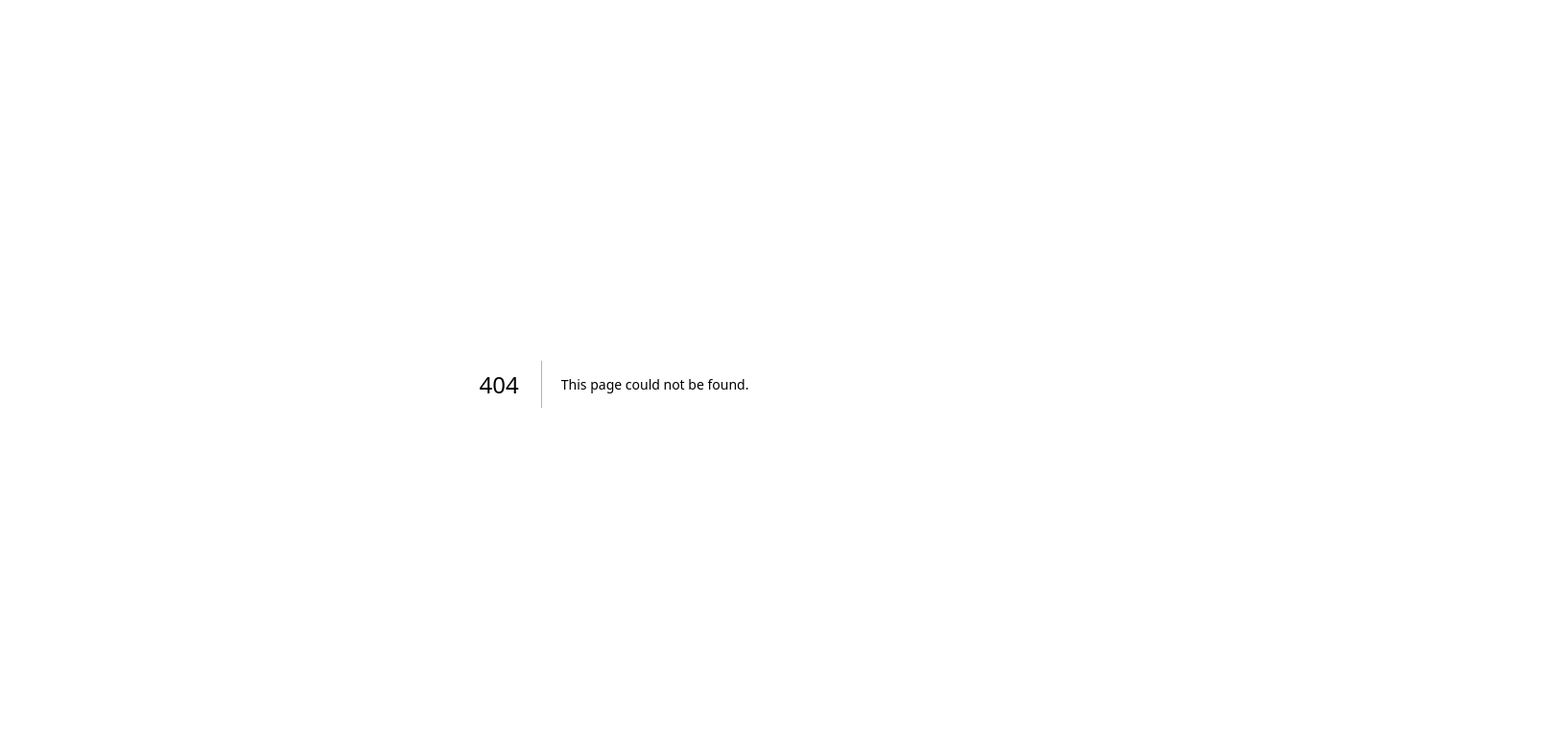
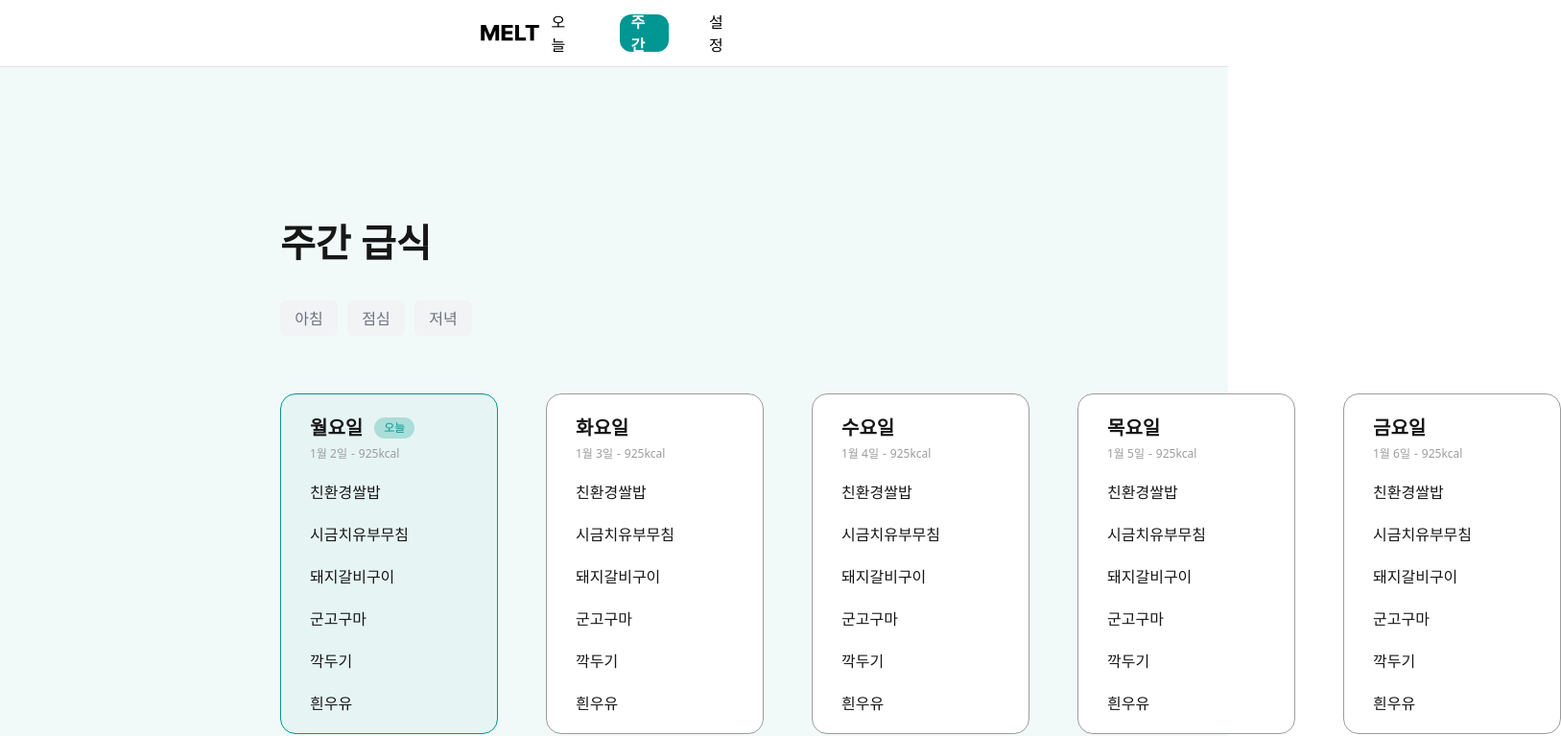
Before and after one commit to jyuuuuu0/MELT, a Next.js app: page /week in a window 1280 px wide. Before the commit this address had no page. Shown: the top 767 px of the page at 96% size, 1627 px wide, since content can reach past the window. Built offline with nearby package versions, Linux system fonts and the light colour scheme; a web font is replaced by a local one.

Commit message:
feat: 불러오기

```diff
--- /dev/null
+++ b/src/app/week/page.tsx
@@ -0,0 +1,5 @@
+import WeekView from '@/view/week';
+
+export default function WeekPage() {
+  return <WeekView />;
+}
```
